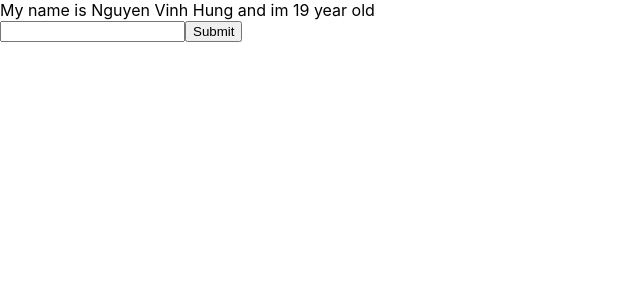
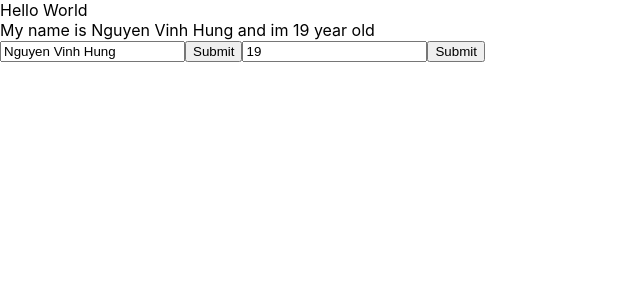
Before and after one commit to itsHungw/demo-Quizzer, a React (Create React App) app: page / in a window 1280 px wide. Shown: the top 300 px of the page, without its empty margins (0-640 px from the left). Built offline with nearby package versions, Linux system fonts and the light colour scheme.

Commit message:
video 22

```diff
--- a/src/App.js
+++ b/src/App.js
@@ -4,54 +4,14 @@ import { useDispatch, useSelector } from 'react-redux';
 import { increaseCounter, decreaseCounter } from './redux/action/counterAction';
 import MyComponent from './components/MyComponent';
 import React from 'react';
+import UserInfo from './components/UserInfo';
+class App extends React.Component {
 
-class App extends React.Component {
-  state = {
-    name: 'Nguyen Vinh Hung',
-    birth: 2006,
-    location: 'Ho Chi Minh city, Viet Nam'
-  };
-
-
-
-  clickHandle = (event) => {
-    // console.log(this.state.name);
-    this.setState({
-      name: 'Jimmy',
-      birth: Math.floor((Math.random() * 2000) + 2000)
-    })
-  }
-
-
-  mouseHover = (event) => {
-    console.log(Math.random().toPrecision(2) * 10);
-  }
-
-  onChangeInput = (event) => {
-    this.setState({
-      name: event.target.value
-    })
-    console.log(event.target.value);
-  }
-
-  handleOnSubmit = (event) => {
-    event.preventDefault();
-    console.log(this.state)
-  }
   render() {
     return (
       <>
-        <div>My name is {this.state.name} and im {2025 - this.state.birth} year old</div>
-        {/* <button onClick={this.clickHandle}>Click me</button>
-        <button onMouseOver={this.mouseHover}>Hover me</button> */}
-        <form onSubmit={(event) => { this.handleOnSubmit(event) }}>
-
-          <input
-            type='text'
-            onChange={(event) => { this.onChangeInput(event) }} />
-
-          <button>Submit</button>
-        </form>
+        <div>Hello World</div>
+        <UserInfo />
       </>
     )
   }
--- /dev/null
+++ b/src/components/UserInfo.js
@@ -0,0 +1,65 @@
+import React from "react";
+
+class UserInfo extends React.Component {
+    state = {
+        name: 'Nguyen Vinh Hung',
+        age: 19,
+        location: 'Ho Chi Minh city, Viet Nam'
+    };
+
+
+
+    clickHandle = (event) => {
+        // console.log(this.state.name);
+        this.setState({
+            name: 'Jimmy',
+            age: Math.floor((Math.random() * 2000) + 2000)
+        })
+    }
+
+    onChangeName = (event) => {
+        this.setState({
+            name: event.target.value
+        })
+    }
+
+    onChangeAge = (event) => {
+        this.setState({
+            age: event.target.value
+        })
+    }
+
+    handleOnSubmit = (event) => {
+        event.preventDefault();
+        console.log(this.state);
+        alert(this.state.name)
+    }
+    render() {
+        return (
+            <>
+                <div>My name is {this.state.name} and im {this.state.age} year old</div>
+                {/* <button onClick={this.clickHandle}>Click me</button>
+        <button onMouseOver={this.mouseHover}>Hover me</button> */}
+
+                <form onSubmit={(event) => { this.handleOnSubmit(event) }}>
+                    <input
+                        value={this.state.name}
+                        type='text'
+                        onChange={(event) => { this.onChangeName(event) }} />
+
+                    <button>Submit</button>
+
+                    <input
+                        value={this.state.age}
+                        type='number'
+                        onChange={(event) => { this.onChangeAge(event) }} />
+
+                    <button>Submit</button>
+                </form>
+            </>
+
+        )
+    }
+}
+
+export default UserInfo;
```
